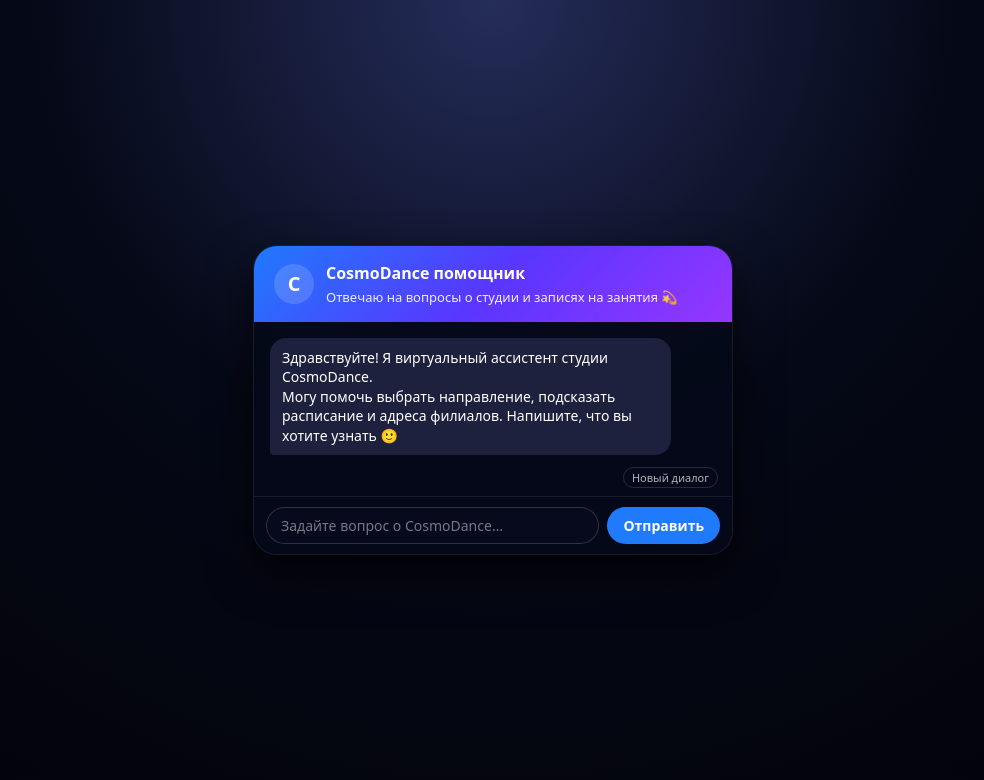
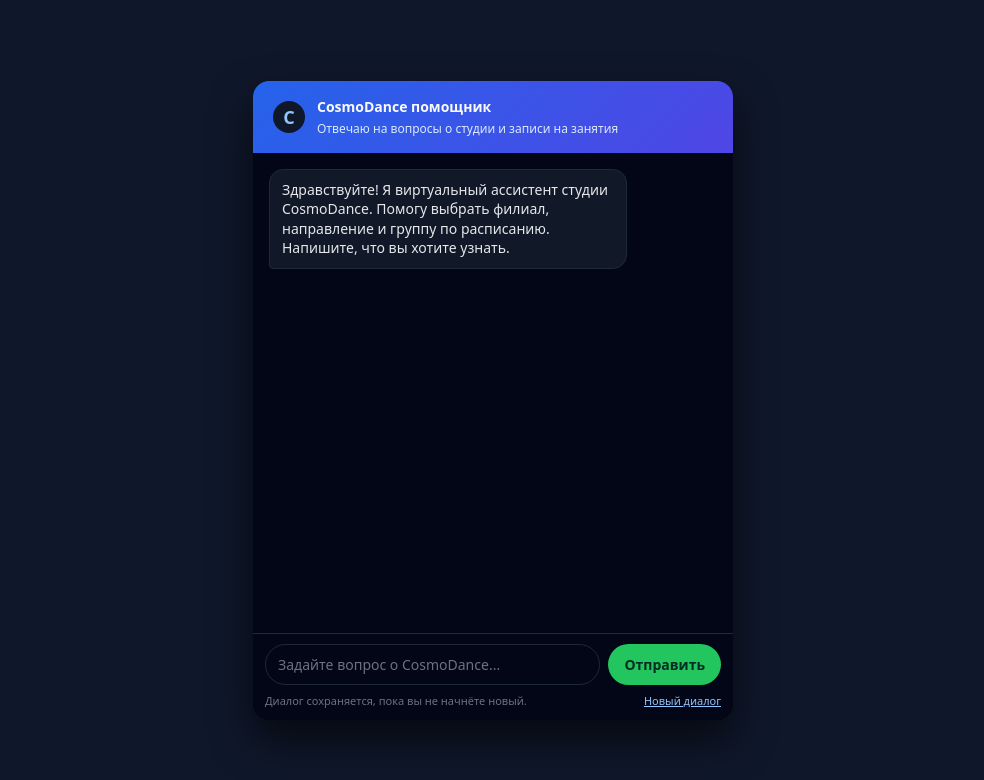
Before and after one commit to CosmoDance/Cosmo_info, a website: page index.html in a window 1280 px wide. Shown: the whole page, without its empty margins (147-1131 px from the left). Drawn offline with Linux system fonts and the light colour scheme.

Commit message:
Update index.html

```diff
--- a/index.html
+++ b/index.html
@@ -1,10 +1,10 @@
+<!-- index.html -->
 <!DOCTYPE html>
 <html lang="ru">
 <head>
   <meta charset="UTF-8" />
   <title>CosmoDance помощник</title>
   <meta name="viewport" content="width=device-width, initial-scale=1.0" />
-
   <style>
     * {
       box-sizing: border-box;
@@ -15,402 +15,364 @@
     }
 
     body {
-      background: radial-gradient(circle at top, #252d5a 0, #050816 45%, #02030a 100%);
-      color: #ffffff;
-      min-height: 100vh;
+      background: #0f172a;
+      color: #e5e7eb;
       display: flex;
       justify-content: center;
       align-items: center;
+      min-height: 100vh;
       padding: 16px;
     }
 
     .chat-wrapper {
       width: 100%;
       max-width: 480px;
-      background: rgba(5, 9, 25, 0.9);
-      border-radius: 24px;
-      box-shadow: 0 18px 45px rgba(0, 0, 0, 0.7);
-      border: 1px solid rgba(255, 255, 255, 0.08);
-      overflow: hidden;
+      background: #020617;
+      border-radius: 16px;
+      box-shadow: 0 20px 40px rgba(0, 0, 0, 0.6);
       display: flex;
       flex-direction: column;
+      overflow: hidden;
     }
 
     .chat-header {
-      background: linear-gradient(135deg, #1f7afc 0%, #5936ff 50%, #9536ff 100%);
+      background: linear-gradient(135deg, #2563eb, #4f46e5);
       padding: 16px 20px;
       display: flex;
       align-items: center;
       gap: 12px;
     }
 
-    .header-avatar {
-      width: 40px;
-      height: 40px;
-      border-radius: 50%;
-      background: rgba(255, 255, 255, 0.15);
+    .chat-avatar {
+      width: 32px;
+      height: 32px;
+      border-radius: 999px;
+      background: #0f172a;
       display: flex;
       align-items: center;
       justify-content: center;
+      color: #93c5fd;
       font-weight: 700;
-      font-size: 20px;
+      font-size: 18px;
     }
 
-    .header-text {
+    .chat-header-text {
       display: flex;
       flex-direction: column;
       gap: 4px;
     }
 
-    .header-title {
-      font-weight: 700;
-      font-size: 16px;
+    .chat-title {
+      font-weight: 600;
+      font-size: 14px;
+      color: #f9fafb;
     }
 
-    .header-subtitle {
-      font-size: 13px;
-      opacity: 0.9;
+    .chat-subtitle {
+      font-size: 12px;
+      color: #dbeafe;
     }
 
     .chat-body {
-      padding: 16px;
-      padding-bottom: 8px;
+      padding: 16px 16px 8px;
+      height: 60vh;
+      min-height: 360px;
+      overflow-y: auto;
+      scroll-behavior: smooth;
+    }
+
+    .message-row {
       display: flex;
-      flex-direction: column;
-      gap: 10px;
-      overflow-y: auto;
-      max-height: 70vh;
+      margin-bottom: 12px;
+    }
+
+    .message-row.user {
+      justify-content: flex-end;
+    }
+
+    .message-row.assistant {
+      justify-content: flex-start;
     }
 
     .bubble {
-      max-width: 90%;
+      max-width: 80%;
       padding: 10px 12px;
-      border-radius: 16px;
+      border-radius: 14px;
       font-size: 14px;
       line-height: 1.4;
-      white-space: pre-line;
+      white-space: pre-wrap;
+      word-wrap: break-word;
+    }
+
+    .bubble.user {
+      background: #2563eb;
+      color: #f9fafb;
+      border-bottom-right-radius: 4px;
     }
 
     .bubble.assistant {
-      align-self: flex-start;
-      background: rgba(32, 35, 64, 0.95);
+      background: #111827;
+      color: #e5e7eb;
       border-bottom-left-radius: 4px;
-    }
-
-    .bubble.user {
-      align-self: flex-end;
-      background: #1f7afc;
-      border-bottom-right-radius: 4px;
-    }
-
-    .typing-indicator {
-      align-self: flex-start;
-      display: inline-flex;
-      gap: 4px;
-      padding: 8px 10px;
-      border-radius: 16px;
-      background: rgba(32, 35, 64, 0.95);
-      margin-top: 4px;
-      margin-bottom: 4px;
-    }
-
-    .typing-indicator span {
-      width: 6px;
-      height: 6px;
-      border-radius: 50%;
-      background: rgba(255, 255, 255, 0.7);
-      animation: blink 1s infinite ease-in-out;
-    }
-
-    .typing-indicator span:nth-child(2) {
-      animation-delay: 0.2s;
-    }
-
-    .typing-indicator span:nth-child(3) {
-      animation-delay: 0.4s;
-    }
-
-    @keyframes blink {
-      0%, 80%, 100% { opacity: 0.2; transform: translateY(0); }
-      40% { opacity: 1; transform: translateY(-2px); }
+      border: 1px solid #1f2937;
     }
 
     .chat-footer {
-      padding: 10px 12px;
-      border-top: 1px solid rgba(255, 255, 255, 0.08);
+      padding: 10px 12px 12px;
+      border-top: 1px solid #1f2937;
+      display: flex;
+      flex-direction: column;
+      gap: 8px;
+      background: #020617;
+    }
+
+    .input-row {
       display: flex;
       gap: 8px;
-      background: rgba(5, 9, 25, 0.95);
     }
 
-    .chat-input {
+    #user-input {
       flex: 1;
+      padding: 10px 12px;
       border-radius: 999px;
-      border: 1px solid rgba(255, 255, 255, 0.16);
-      background: rgba(8, 11, 30, 0.9);
-      color: #fff;
-      padding: 8px 14px;
+      border: 1px solid #1f2937;
+      background: #020617;
+      color: #e5e7eb;
       font-size: 14px;
       outline: none;
     }
 
-    .chat-input::placeholder {
-      color: rgba(255, 255, 255, 0.45);
+    #user-input::placeholder {
+      color: #6b7280;
     }
 
-    .chat-send {
+    .send-button {
+      padding: 10px 16px;
       border-radius: 999px;
-      background: #1f7afc;
       border: none;
-      color: white;
-      padding: 0 16px;
+      background: #22c55e;
+      color: #022c22;
+      font-weight: 600;
       font-size: 14px;
-      font-weight: 600;
       cursor: pointer;
-      white-space: nowrap;
     }
 
-    .chat-send:disabled {
-      opacity: 0.6;
+    .send-button:disabled {
+      opacity: 0.5;
       cursor: default;
     }
 
-    .chat-toolbar {
+    .bottom-row {
       display: flex;
-      justify-content: flex-end;
-      padding: 4px 14px 8px;
-      gap: 8px;
+      justify-content: space-between;
+      align-items: center;
       font-size: 11px;
-      opacity: 0.7;
+      color: #6b7280;
     }
 
-    .chat-toolbar button {
-      border-radius: 999px;
-      border: 1px solid rgba(255, 255, 255, 0.2);
-      background: transparent;
-      color: #fff;
-      padding: 2px 8px;
+    .reset-link {
+      color: #93c5fd;
+      cursor: pointer;
+      text-decoration: underline;
+    }
+
+    .typing-indicator {
       font-size: 11px;
-      cursor: pointer;
+      color: #9ca3af;
+      margin-left: 6px;
     }
   </style>
 </head>
 <body>
   <div class="chat-wrapper">
-    <div class="chat-header">
-      <div class="header-avatar">C</div>
-      <div class="header-text">
-        <div class="header-title">CosmoDance помощник</div>
-        <div class="header-subtitle">Отвечаю на вопросы о студии и записях на занятия 💫</div>
+    <header class="chat-header">
+      <div class="chat-avatar">C</div>
+      <div class="chat-header-text">
+        <div class="chat-title">CosmoDance помощник</div>
+        <div class="chat-subtitle">
+          Отвечаю на вопросы о студии и записи на занятия
+        </div>
       </div>
-    </div>
+    </header>
 
-    <div id="chatBody" class="chat-body"></div>
+    <main class="chat-body" id="chat-body"></main>
 
-    <div class="chat-toolbar">
-      <button id="newChatBtn">Новый диалог</button>
-    </div>
-
-    <div class="chat-footer">
-      <input
-        id="chatInput"
-        class="chat-input"
-        placeholder="Задайте вопрос о CosmoDance…"
-      />
-      <button id="sendBtn" class="chat-send">Отправить</button>
-    </div>
+    <footer class="chat-footer">
+      <div class="input-row">
+        <input
+          id="user-input"
+          type="text"
+          placeholder="Задайте вопрос о CosmoDance..."
+        />
+        <button id="send-btn" class="send-button">Отправить</button>
+      </div>
+      <div class="bottom-row">
+        <span>Диалог сохраняется, пока вы не начнёте новый.</span>
+        <span class="reset-link" id="reset-chat">Новый диалог</span>
+      </div>
+    </footer>
   </div>
 
   <script>
-    const API_URL = "/chat"; // сервер отдаёт /chat
-    const STORAGE_KEY = "cosmoDanceChatHistory";
     const TYPING_SPEED = 40; // мс на символ — медленнее, ближе к человеку
+    const STORAGE_KEY = "cosmoChatHistory";
 
-    const chatBody = document.getElementById("chatBody");
-    const chatInput = document.getElementById("chatInput");
-    const sendBtn = document.getElementById("sendBtn");
-    const newChatBtn = document.getElementById("newChatBtn");
+    const chatBody = document.getElementById("chat-body");
+    const inputEl = document.getElementById("user-input");
+    const sendBtn = document.getElementById("send-btn");
+    const resetLink = document.getElementById("reset-chat");
 
-    /**
-     * messages: [{ role: "user" | "assistant", content: "..." }]
-     * Это история, которую мы и показываем пользователю, и отправляем на сервер.
-     */
-    let messages = [];
+    let conversation = loadHistory();
 
-    /* ───────── ВОССТАНОВЛЕНИЕ ИСТОРИИ ИЗ localStorage ───────── */
+    // --------- работа с localStorage ---------
 
     function loadHistory() {
       try {
         const raw = localStorage.getItem(STORAGE_KEY);
-        if (!raw) return;
+        if (!raw) return [];
         const parsed = JSON.parse(raw);
-        if (Array.isArray(parsed)) {
-          messages = parsed;
-          renderAllMessages();
-        }
+        if (!Array.isArray(parsed)) return [];
+        parsed.forEach((m) => {
+          renderMessage(m.role, m.content);
+        });
+        scrollToBottom();
+        return parsed;
       } catch (e) {
-        console.warn("Не удалось считать историю чата:", e);
+        console.warn("Не удалось загрузить историю чата:", e);
+        return [];
       }
     }
 
     function saveHistory() {
       try {
-        localStorage.setItem(STORAGE_KEY, JSON.stringify(messages));
+        localStorage.setItem(STORAGE_KEY, JSON.stringify(conversation));
       } catch (e) {
-        console.warn("Не удалось сохранить историю чата:", e);
+        console.warn("Не удалось сохранить историю:", e);
       }
     }
 
-    /* ───────── ОТРИСОВКА ЧАТА ───────── */
-
-    function createBubble(text, role) {
-      const div = document.createElement("div");
-      div.classList.add("bubble", role);
-      div.textContent = text;
-      return div;
+    function clearHistory() {
+      conversation = [];
+      localStorage.removeItem(STORAGE_KEY);
+      chatBody.innerHTML = "";
+      // приветственное сообщение
+      renderMessage(
+        "assistant",
+        "Здравствуйте! Я виртуальный ассистент студии CosmoDance. " +
+          "Помогу выбрать филиал, направление и группу по расписанию. Напишите, что вы хотите узнать."
+      );
+      saveHistory();
     }
 
-    function renderAllMessages() {
-      chatBody.innerHTML = "";
-      for (const msg of messages) {
-        const bubble = createBubble(msg.content, msg.role === "user" ? "user" : "assistant");
-        chatBody.appendChild(bubble);
-      }
+    // --------- рендер сообщений ---------
+
+    function renderMessage(role, text) {
+      const row = document.createElement("div");
+      row.className = `message-row ${role}`;
+
+      const bubble = document.createElement("div");
+      bubble.className = `bubble ${role}`;
+      bubble.textContent = text;
+
+      row.appendChild(bubble);
+      chatBody.appendChild(row);
+      scrollToBottom();
+      return bubble;
+    }
+
+    function scrollToBottom() {
       chatBody.scrollTop = chatBody.scrollHeight;
     }
 
-    function addUserMessage(text) {
-      messages.push({ role: "user", content: text });
-      const bubble = createBubble(text, "user");
-      chatBody.appendChild(bubble);
-      chatBody.scrollTop = chatBody.scrollHeight;
-      saveHistory();
+    // --------- печатающий ответ ---------
+
+    function typeTextIntoBubble(bubble, text) {
+      return new Promise((resolve) => {
+        let i = 0;
+        const timer = setInterval(() => {
+          bubble.textContent += text[i];
+          i++;
+          if (i >= text.length) {
+            clearInterval(timer);
+            resolve();
+          }
+          scrollToBottom();
+        }, TYPING_SPEED);
+      });
     }
 
-    function addAssistantMessageInstant(text) {
-      messages.push({ role: "assistant", content: text });
-      const bubble = createBubble(text, "assistant");
-      chatBody.appendChild(bubble);
-      chatBody.scrollTop = chatBody.scrollHeight;
-      saveHistory();
-    }
+    // --------- отправка сообщения ---------
 
-    /* ───────── ИНДИКАТОР ПЕЧАТИ ───────── */
-
-    let typingEl = null;
-
-    function showTypingIndicator() {
-      if (typingEl) return;
-      typingEl = document.createElement("div");
-      typingEl.className = "typing-indicator";
-      typingEl.innerHTML = "<span></span><span></span><span></span>";
-      chatBody.appendChild(typingEl);
-      chatBody.scrollTop = chatBody.scrollHeight;
-    }
-
-    function hideTypingIndicator() {
-      if (!typingEl) return;
-      typingEl.remove();
-      typingEl = null;
-    }
-
-    /* ───────── АНИМАЦИЯ «БОТ ПЕЧАТАЕТ» ───────── */
-
-    async function typeAssistantReply(text) {
-      const bubble = createBubble("", "assistant");
-      chatBody.appendChild(bubble);
-      chatBody.scrollTop = chatBody.scrollHeight;
-
-      let current = "";
-      for (let i = 0; i < text.length; i++) {
-        const ch = text[i];
-        current += ch;
-        bubble.textContent = current;
-        chatBody.scrollTop = chatBody.scrollHeight;
-        await new Promise((r) => setTimeout(r, TYPING_SPEED));
-      }
-
-      // сохраняем итоговый текст в историю
-      messages.push({ role: "assistant", content: text });
-      saveHistory();
-    }
-
-    /* ───────── ОТПРАВКА СООБЩЕНИЯ НА СЕРВЕР ───────── */
-
-    async function sendMessage() {
-      const text = chatInput.value.trim();
+    async function handleSend() {
+      const text = inputEl.value.trim();
       if (!text) return;
 
-      addUserMessage(text);
-      chatInput.value = "";
-      chatInput.focus();
+      // сообщение пользователя
+      renderMessage("user", text);
+      conversation.push({ role: "user", content: text });
+      saveHistory();
 
+      inputEl.value = "";
+      inputEl.focus();
       sendBtn.disabled = true;
-      showTypingIndicator();
+
+      // создаём "пустой" пузырь для бота — будем впечатывать текст
+      const bubble = renderMessage("assistant", "");
 
       try {
-        const resp = await fetch(API_URL, {
+        const response = await fetch("/chat", {
           method: "POST",
           headers: { "Content-Type": "application/json" },
-          body: JSON.stringify({ messages }),
+          body: JSON.stringify({
+            userMessage: text,
+            history: conversation,
+          }),
         });
 
-        const data = await resp.json();
-        hideTypingIndicator();
+        const data = await response.json();
+        const reply =
+          (data && data.reply) ||
+          "Кажется, у меня не получилось сформировать ответ. Попробуйте переформулировать вопрос, пожалуйста.";
 
-        const reply = data.reply || "Извините, не удалось получить ответ.";
-        await typeAssistantReply(reply);
+        bubble.textContent = ""; // на всякий случай очищаем
+        await typeTextIntoBubble(bubble, reply);
+
+        conversation.push({ role: "assistant", content: reply });
+        saveHistory();
       } catch (e) {
-        console.error(e);
-        hideTypingIndicator();
-        addAssistantMessageInstant(
-          "Извините, у меня сейчас техническая пауза. Попробуйте ещё раз чуть позже."
-        );
+        console.error("Ошибка при запросе /chat:", e);
+        bubble.textContent =
+          "Кажется, возникла техническая проблема. Попробуйте ещё раз чуть позже или свяжитесь с администратором студии.";
+        conversation.push({ role: "assistant", content: bubble.textContent });
+        saveHistory();
       } finally {
         sendBtn.disabled = false;
       }
     }
 
-    /* ───────── НОВЫЙ ДИАЛОГ ───────── */
+    // --------- события UI ---------
 
-    function resetChat() {
-      messages = [];
-      localStorage.removeItem(STORAGE_KEY);
-      chatBody.innerHTML = "";
-      // приветственное сообщение от бота
-      const welcome =
-        "Здравствуйте! Я виртуальный ассистент студии CosmoDance.\n" +
-        "Могу помочь выбрать направление, подсказать расписание и адреса филиалов. " +
-        "Напишите, что вы хотите узнать 🙂";
-      messages.push({ role: "assistant", content: welcome });
-      const bubble = createBubble(welcome, "assistant");
-      chatBody.appendChild(bubble);
-      chatBody.scrollTop = chatBody.scrollHeight;
-      saveHistory();
-    }
-
-    /* ───────── ОБРАБОТЧИКИ ───────── */
-
-    sendBtn.addEventListener("click", sendMessage);
-
-    chatInput.addEventListener("keydown", (e) => {
+    sendBtn.addEventListener("click", handleSend);
+    inputEl.addEventListener("keydown", (e) => {
       if (e.key === "Enter" && !e.shiftKey) {
         e.preventDefault();
-        sendMessage();
+        handleSend();
       }
     });
 
-    newChatBtn.addEventListener("click", () => {
-      resetChat();
+    resetLink.addEventListener("click", () => {
+      if (
+        confirm(
+          "Начать новый диалог? Текущая переписка с ассистентом будет очищена."
+        )
+      ) {
+        clearHistory();
+      }
     });
 
-    // старт: грузим историю, если есть, иначе стартовое приветствие
-    loadHistory();
-    if (messages.length === 0) {
-      resetChat();
-    } else {
-      // если история есть — просто убедимся, что приветствие не дублируем
-      renderAllMessages();
+    // первый запуск
+    if (!conversation.length) {
+      clearHistory();
     }
   </script>
 </body>
```
